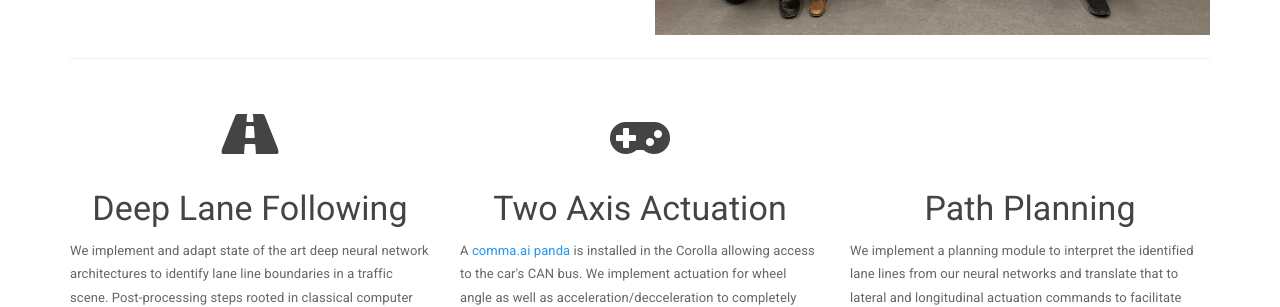
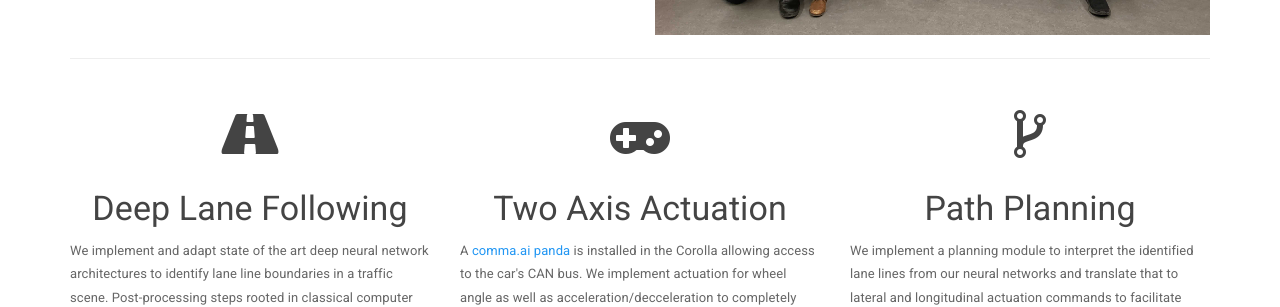
Before and after one commit to gocaravel/gocaravel-site, a Jekyll site: the page built from index.html, in a window 1280 px wide and 1307 px high. Shown: the part 870-1177 px from the top of the window. Built offline with Jekyll 4.4.1, drawn with Linux system fonts in a browser that asks for light colours.

Commit message:
update front page

```diff
--- a/index.html
+++ b/index.html
@@ -67,7 +67,7 @@
         </div>
 
         <div class="col-sm-4">
-            <h1 class="text-center"><i class="fa fa-lightbulb" aria-hidden="true"></i></h1>
+            <h1 class="text-center"><i class="fa fa-code-fork" aria-hidden="true"></i></h1>
             <h3 class="text-center">Path Planning</h3>
             <p>
 
```
